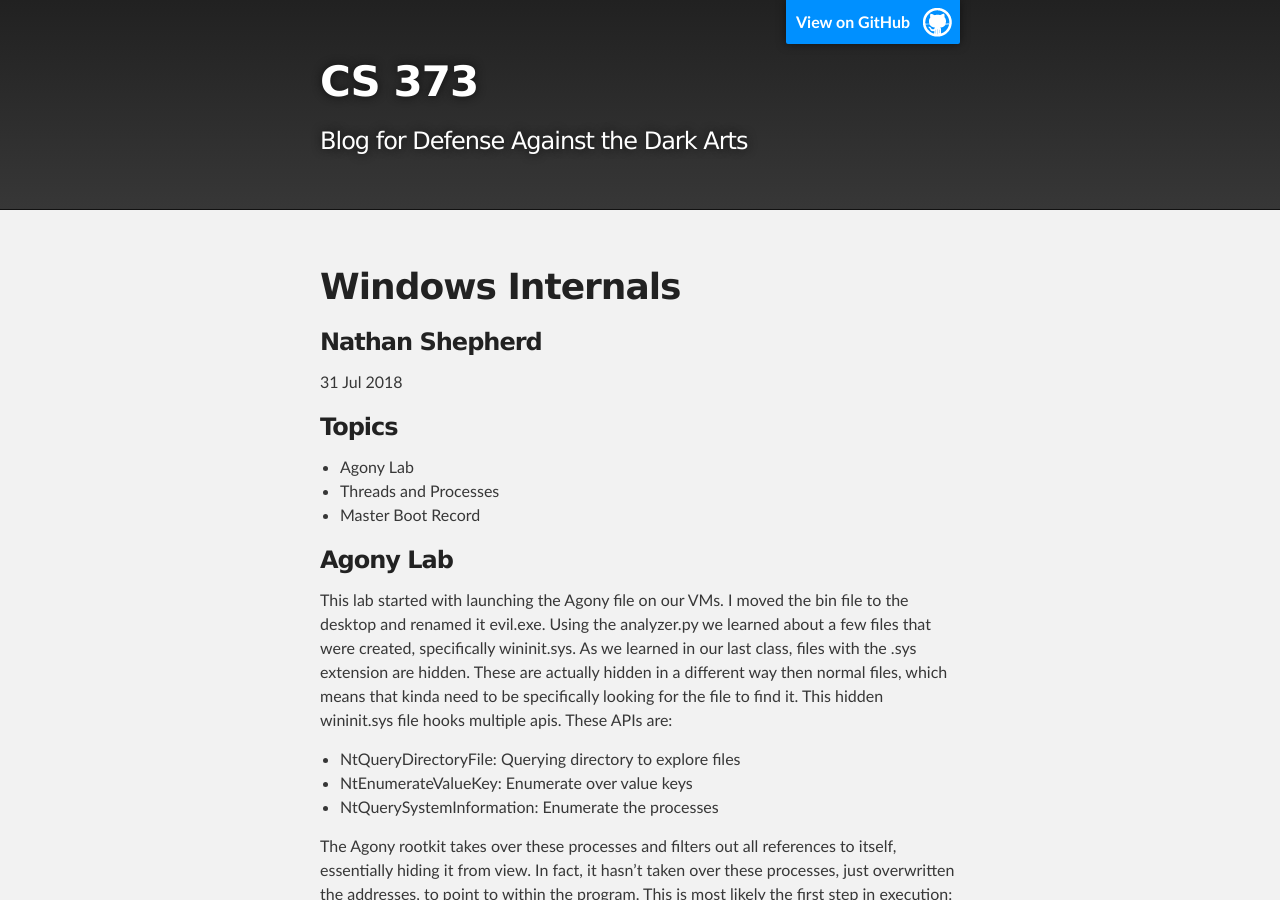
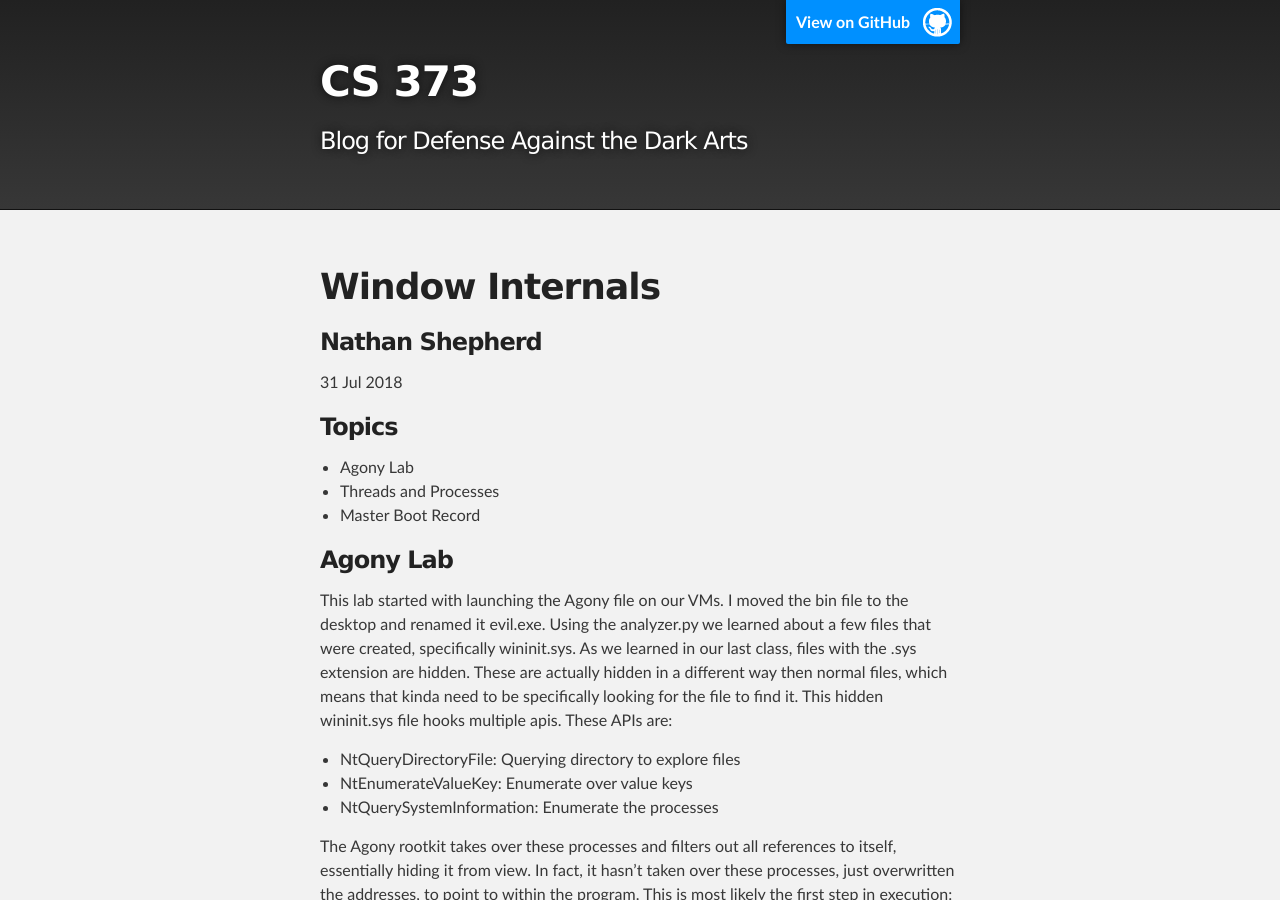
Before and after one commit to shephern/CS373, a Jekyll site: the page built from docs/window-internals.md, in a window 1280 px wide and 900 px high. Built offline with Jekyll 4.4.1, drawn with Linux system fonts in a browser that asks for light colours.

Commit message:
Posted week 5

```diff
--- a/docs/windows-internals.md
+++ b/docs/window-internals.md
@@ -1,9 +1,9 @@
 ---
 layout: post
-title:  "Windows Internals"
+title:  "Window Internals"
 date:   2018-07-31 12:01:12 -0700
 categories: blog
-permalink: /blog/windows-internals.html
+permalink: /blog/window-internals.html
 ---
 
 ### Topics
```
